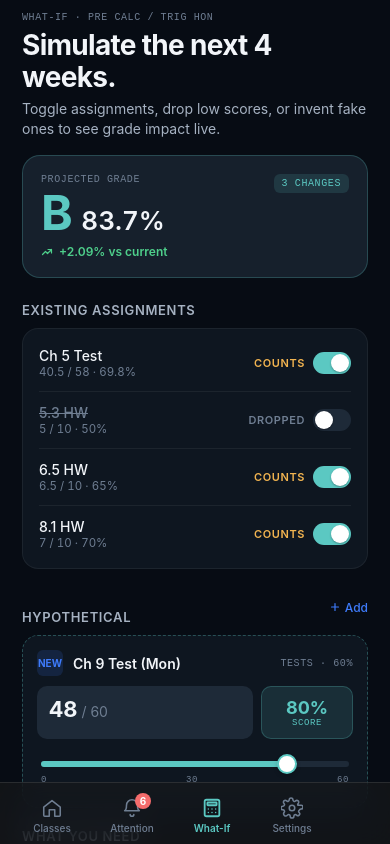
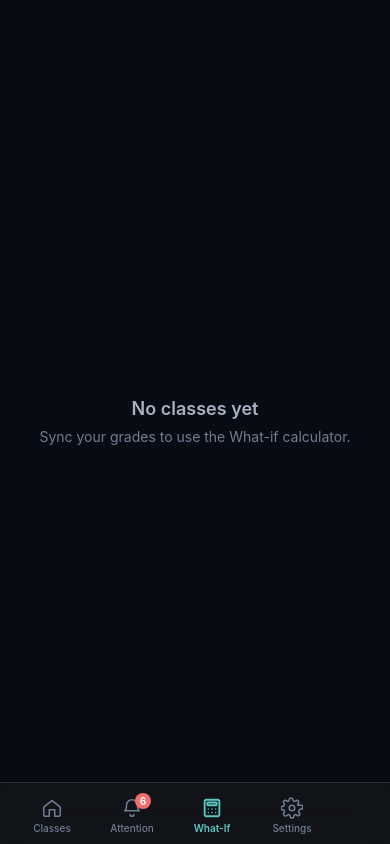
Before and after one commit to a4git-hub/grade_calculator, a React Native app: screen /WhatIf in a window 390 px wide. Built offline with nearby package versions, Linux system fonts and the light colour scheme.

Commit message:
feat(ic): wire WhatIfScreen to useClasses()

```diff
--- a/src/screens/main/WhatIfScreen.tsx
+++ b/src/screens/main/WhatIfScreen.tsx
@@ -4,6 +4,7 @@ import { SafeAreaView } from 'react-native-safe-area-context';
 import { useTheme } from '../../context/ThemeContext';
 import { monoStyle } from '../../tokens';
 import { LIcon } from '../../components/LIcon';
+import { useClasses } from '../../context/DataContext';
 
 const EXISTING = [
   { name: 'Ch 5 Test', score: '40.5 / 58', pct: '69.8%', pos: 'warn' as const, on: true  },
@@ -20,6 +21,7 @@ const TARGETS = [
 
 export function WhatIfScreen() {
   const { T, dark } = useTheme();
+  const classes = useClasses();
   const [toggles, setToggles] = useState(EXISTING.map(a => a.on));
   const [sliderVal] = useState(80);
 
@@ -29,6 +31,23 @@ export function WhatIfScreen() {
     setToggles(next);
   };
 
+  if (classes.length === 0) {
+    return (
+      <View style={[styles.root, { backgroundColor: T.bg }]}>
+        <SafeAreaView style={styles.safe} edges={['top']}>
+          <View style={styles.emptyState}>
+            <Text style={[styles.emptyText, { color: T.text2 }]}>No classes yet</Text>
+            <Text style={[styles.emptySub, { color: T.text3 }]}>
+              Sync your grades to use the What-if calculator.
+            </Text>
+          </View>
+        </SafeAreaView>
+      </View>
+    );
+  }
+
+  const activeClass = classes[0];
+
   return (
     <View style={[styles.root, { backgroundColor: T.bg }]}>
       <SafeAreaView style={styles.safe} edges={['top']}>
@@ -37,7 +56,7 @@ export function WhatIfScreen() {
           contentContainerStyle={styles.content}
           showsVerticalScrollIndicator={false}
         >
-          <Text style={[monoStyle(T), styles.kicker]}>What-if · Pre Calc / Trig Hon</Text>
+          <Text style={[monoStyle(T), styles.kicker]}>What-if · {activeClass.name}</Text>
           <Text style={[styles.title, { color: T.text }]}>Simulate the next 4 weeks.</Text>
           <Text style={[styles.sub, { color: T.text2 }]}>
             Toggle assignments, drop low scores, or invent fake ones to see grade impact live.
@@ -189,6 +208,9 @@ export function WhatIfScreen() {
 const styles = StyleSheet.create({
   root:  { flex: 1 },
   safe:  { flex: 1 },
+  emptyState: { flex: 1, alignItems: 'center', justifyContent: 'center', padding: 32 },
+  emptyText: { fontSize: 18, fontWeight: '600', marginBottom: 8 },
+  emptySub:  { fontSize: 14, lineHeight: 20, textAlign: 'center' },
   scroll: { flex: 1 },
   content: { paddingHorizontal: 22, paddingTop: 12, paddingBottom: 110 },
   kicker: { marginBottom: 6 },
```
